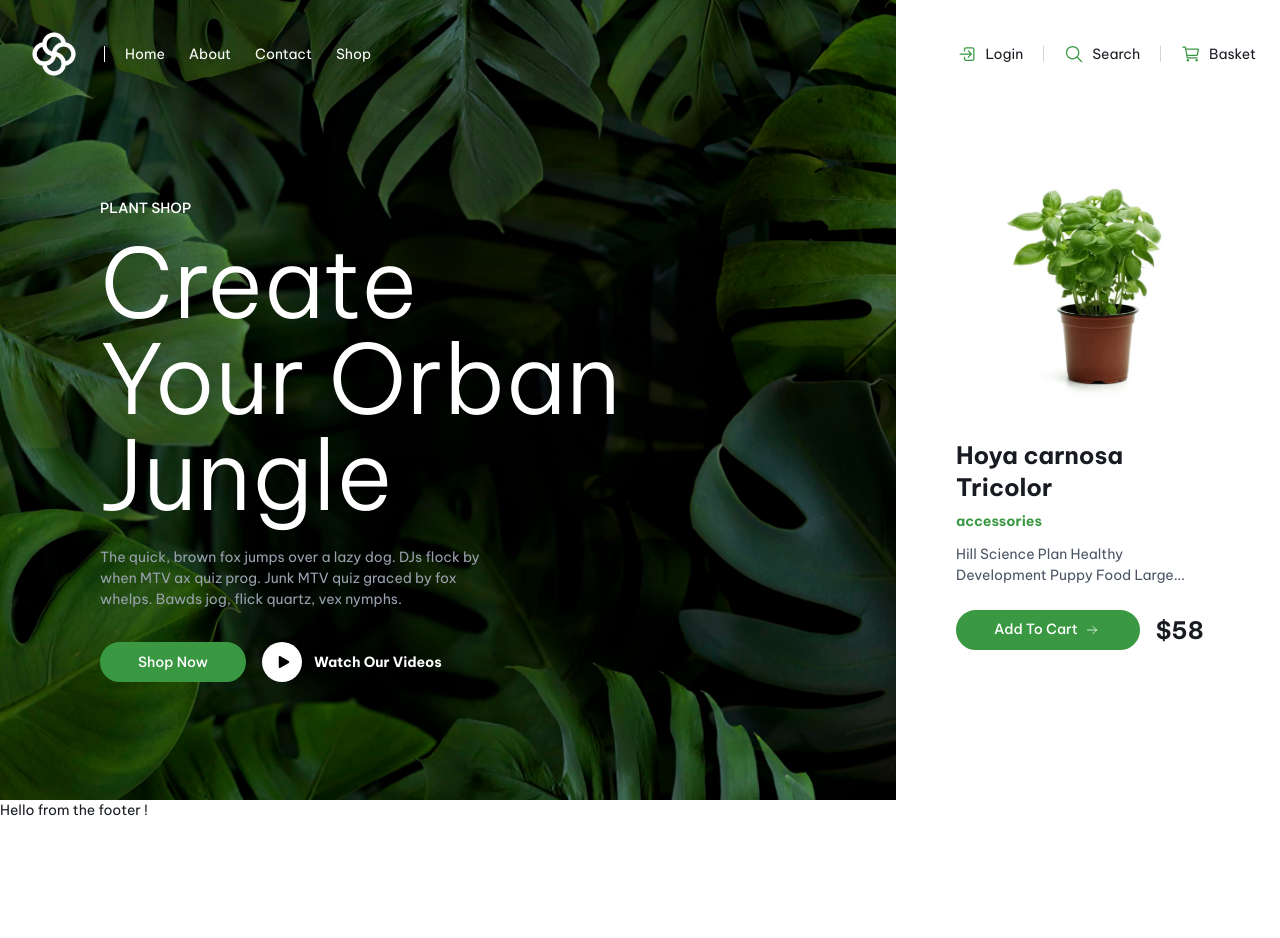
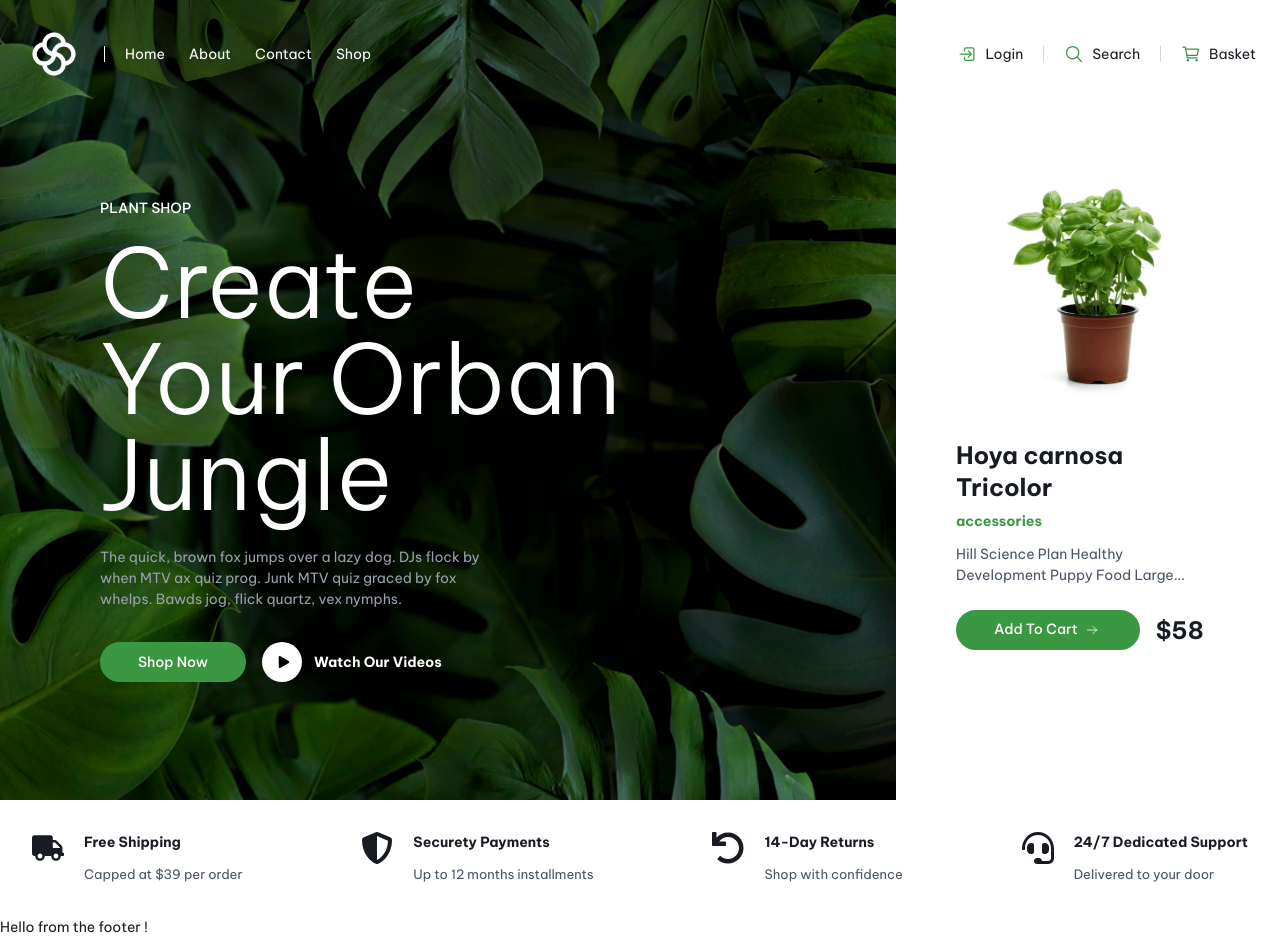
Before and after one commit to grintzdel/landing-page, a Next.js app: page / in a window 1280 px wide. Before the commit the page ends 821 px from the top, so only its background shows below. Built offline with nearby package versions, Linux system fonts and the light colour scheme.

Commit message:
feat: add reassurance section

```diff
--- a/src/features/home/page.tsx
+++ b/src/features/home/page.tsx
@@ -1,10 +1,12 @@
 import React from "react";
 import HeroSection from "@/modules/app/react/hero-section";
+import ReassuranceSection from "@/modules/app/react/reassurance-section";
 
 export default function HomePage() {
     return (
         <React.Fragment>
-            <HeroSection />
+            <HeroSection/>
+            <ReassuranceSection/>
         </React.Fragment>
     )
 }
```
